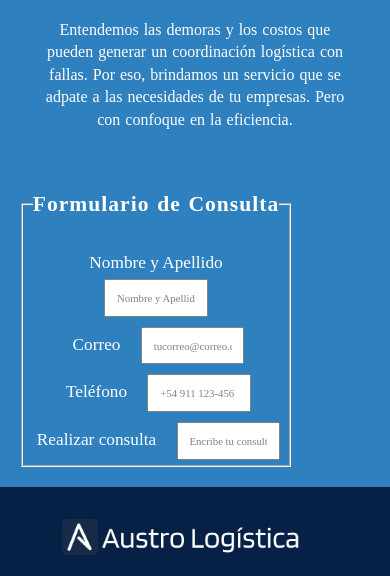
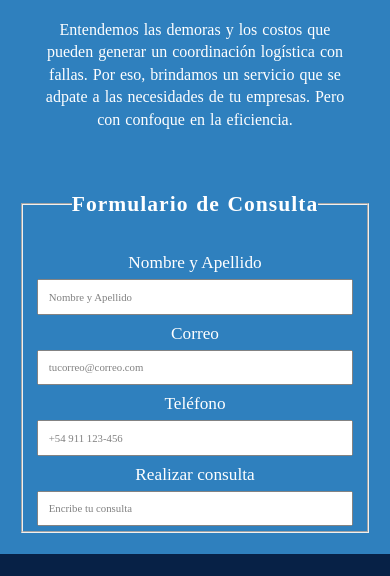
Before and after one commit to loveragabriel/austro_logistica, a plain HTML site: page pages/contact.html in a window 390 px wide. Shown: the part 168-744 px from the top of the page. Drawn offline with Linux system fonts and the light colour scheme; files that its build step writes are made by us from their sources; a web font is replaced by a local one.

Commit message:
contact page done

```diff
--- a/css/style.css
+++ b/css/style.css
@@ -481,7 +481,7 @@ footer {
     display: flex;
     justify-content: center;
     align-items: center;
-    width: 80vw;
+    width: 100vw;
 }
 
 .form-section {
@@ -840,6 +840,11 @@ main {
     .form{
         text-align: center;
     }
+
+    form input{
+        padding: 0.9em;
+        width: 60vw;
+    }
 }
 
 @media (max-width: 560px) {
@@ -859,6 +864,11 @@ main {
 
     .img-form{
         width:90vw;
+    }
+
+    form input{
+        padding: 0.9em;
+        width: 75vw;
     }
 }
 
--- a/pages/contact.html
+++ b/pages/contact.html
@@ -51,7 +51,6 @@
         </p>
         <section class="form-section">
             <div class="form-description">
-
                 <form action="">
                     <fieldset>
                         <legend> Formulario de Consulta</legend>
@@ -65,7 +64,7 @@
                         <label for="">Realizar consulta</label>
                         <input type="textarea" id="request" name="request" placeholder="Encribe tu consulta" cols='30'
                             rows='30' /> <br>
-                            <button type="submit" class="btn">Enviar</button>
+                            <button type="submit" class="btn btn-form">Enviar</button>
                     </fieldset>
                 </form>
             </div>
```
